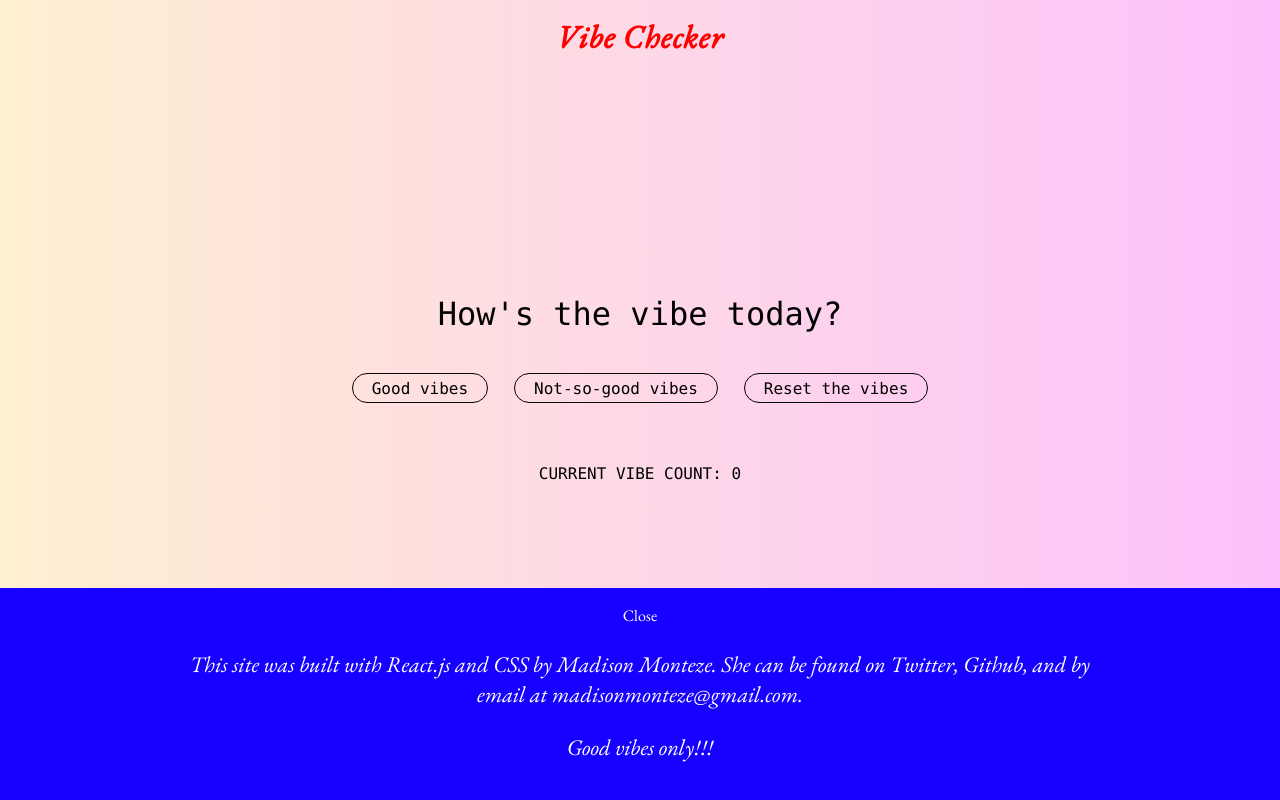
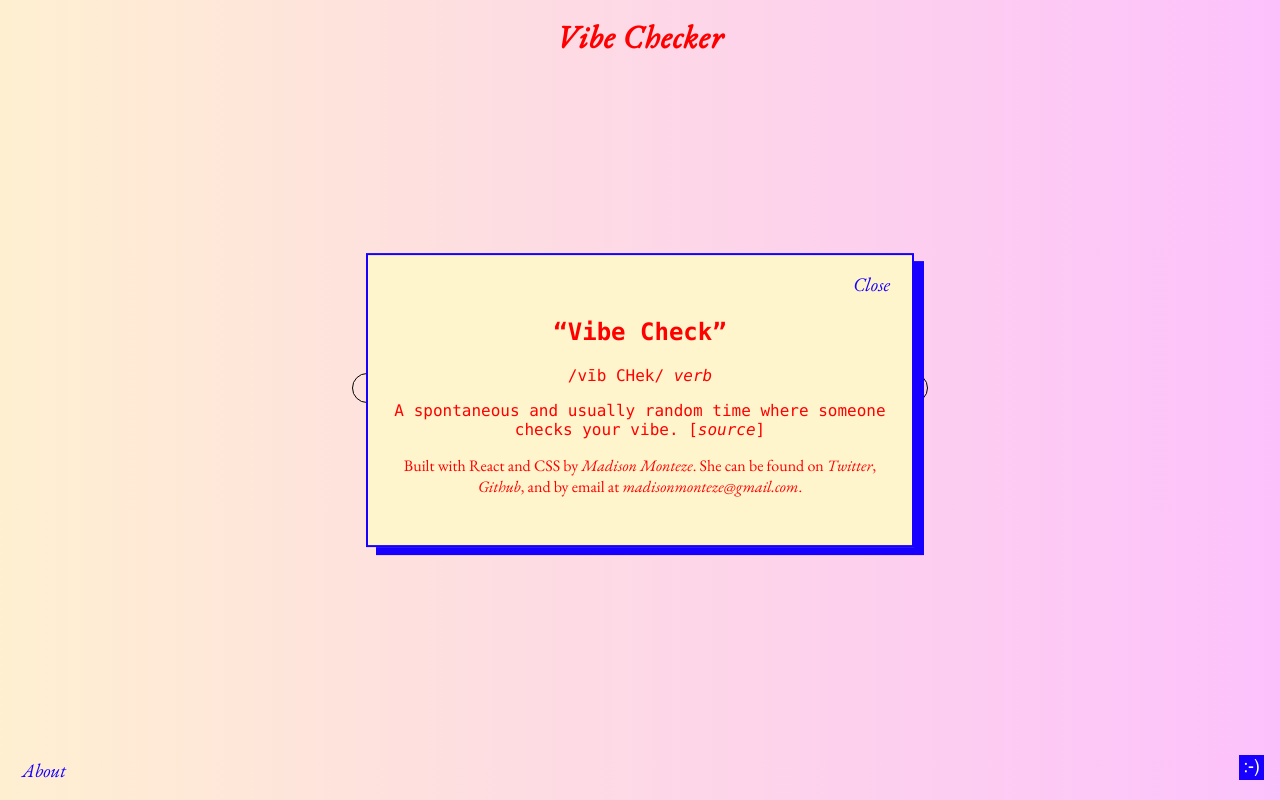
Before and after one commit to madisonmonteze/vibe-checker, a React (Create React App) app: page / in a window 1280 px wide. Both pictures are taken after a click on the button "About". Built offline with nearby package versions, Linux system fonts and the light colour scheme.

Commit message:
updated modal

```diff
--- a/package.json
+++ b/package.json
@@ -6,9 +6,11 @@
     "@testing-library/jest-dom": "^4.2.4",
     "@testing-library/react": "^9.3.2",
     "@testing-library/user-event": "^7.1.2",
+    "classnames": "^2.2.6",
     "react": "^16.13.1",
     "react-dom": "^16.13.1",
-    "react-scripts": "3.4.1"
+    "react-scripts": "3.4.1",
+    "react-transition-group": "^4.4.1"
   },
   "scripts": {
     "start": "react-scripts start",
--- a/public/index.html
+++ b/public/index.html
@@ -6,18 +6,18 @@
     <meta name="viewport" content="width=device-width, initial-scale=1" />
     <meta
       name="description"
-      content="Made by Madison Monteze."
+      content="Built with React and CSS by Madison Hardt"
     />
     <link rel="apple-touch-icon" href="%PUBLIC_URL%/favicon.png" />
 
     <meta property="og:title" content="Vibe Checker">
-    <meta property="og:description" content="Made by Madison Monteze.">
+    <meta property="og:description" content="Built with React and CSS by Madison Hardt">
     <meta property="og:image" href="%PUBLIC_URL%/favicon.png">
     <meta property="og:url" content="%PUBLIC_URL%">
     <meta name="twitter:card" content="favicon.png">
 
     <meta property="og:site_name" content="Vibe Checker">
-    <meta name="twitter:image:alt" content="Made by Madison Monteze.">
+    <meta name="twitter:image:alt" content="Built with React and CSS by Madison Hardt">
 
     <!--
       manifest.json provides metadata used when your web app is installed on a
--- a/src/App.css
+++ b/src/App.css
@@ -1,6 +1,5 @@
 @import url('https://fonts.googleapis.com/css2?family=EB+Garamond:ital@0;1&display=swap');
 :root {
-  --sans-font: Arial, Helvetica, sans-serif;
   --serif-font: 'EB Garamond', serif;
   --mono-font: "SFMono-Regular", Consolas, "Liberation Mono", Menlo, Courier, monospace;
   --blue: #1700FF;
@@ -82,7 +81,7 @@ body {
   font-size: 2rem;
 }
 
-.counter-section p, .counter-buttons button {
+.counter-section p, .counter-buttons button, .credits p {
   font-size: 1rem;
 }
 
@@ -121,8 +120,15 @@ body {
 .footer {
   display: flex;
   align-items: flex-end;
-  justify-content: center;
+  justify-content: space-between;
   transition: all 0.5s ease;
+  padding-right: 1rem;
+  padding-left: 1rem;
+}
+
+.footer img {
+  width: 25px;
+  height: auto;
 }
 
 button {
@@ -131,53 +137,90 @@ button {
   transition: all 0.5s ease;
   border: none;
   text-decoration: none;
-  font-size: 1rem;
+  font-size: 1.2rem;
 }
 
 button:hover {
   cursor: pointer;
 }
 
-.open-button button {
+.footer button {
+  font-style: italic;
   color: var(--blue);
-  border-bottom: 1px solid transparent;
-
+  transition: all 0.5s ease;
 }
 
-.open-button button:hover {
+.footer button:hover {
   color: var(--red);
-  border-bottom: 1px solid var(--red);
-
+  transition: all 0.5s ease;
 }
 
-.about-slider {
-  background-color: var(--blue);
-  transition: all 0.5s ease-in-out;
-  width: 100%;
-  margin-bottom: -1rem;
-  padding: 1rem;
+.modal {
+  position: fixed;
+  top: 0;
+  left: 0;
+  width:100%;
+  height: 100%;
+  z-index: 30;
+  opacity: 0;
+  visibility: hidden;
+  transform: scale(1.1);
+  transition: visibility 0s linear 0.25s, opacity 0.25s 0s, transform 0.25s;
+  font-family: var(--serif-font);
 }
 
-.about-slider button {
-  color: var(--white);
+.modal-main {
+  position:fixed;
+  background: var(--light-yellow);
+  width: 40%;
+  height: auto;
+  top:50%;
+  left:50%;
+  transform: translate(-50%,-50%);
+  border: 2px solid var(--blue);
+  box-shadow: 10px 8px var(--blue);
+  padding: 1rem 1rem 2rem 1rem;
+  display: flex;
+  flex-direction: column;
+  color: var(--red);
 }
 
-.about-content {
-  width: 75%;
-  margin: 0 auto;
-  font-size: 1.4rem;
-  transition: all 0.5s ease;
-  color: var(--white);
-  font-family: var(--serif-font);
-  font-style: italic;
+.modal-top {
+  display: flex;
+  justify-content: flex-end;
 }
 
-.about-content a {
-  text-decoration: none;
-  color: var(--white);
+.definition {
+  font-family: var(--mono-font);
 }
 
-@media (max-width: 425px) {
+.modal-main a {
+  color: var(--red);
+  text-decoration: none;
+  font-style: italic;
+  transition: all 0.5s ease;
+}
+
+.modal-main a:hover {
+  color: var(--blue);
+  transition: all 0.5s ease;
+}
+
+.display-block {
+  opacity: 1;
+  visibility: visible;
+  transform: scale(1.0);
+  transition: visibility 0s linear 0s, opacity 0.25s 0s, transform 0.25s;
+}
+
+.display-none {
+  visibility: hidden;
+}
+
+
+/* Mobile */
+
+@media (max-width: 500px) {
   .counter-section h2 {
     font-size: 1.6rem;
   }
@@ -190,9 +233,6 @@ button:hover {
   .counter-box {
     width: 100%;
   }
-  .footer {
-    padding-bottom: 0;
-  }
   .open-button {
     padding-bottom: 1rem;
   }
@@ -200,4 +240,7 @@ button:hover {
     position: fixed;
     height: auto;
   }
+  .modal-main {
+    width: 80%;
+  }
 }
--- a/src/App.js
+++ b/src/App.js
@@ -1,6 +1,5 @@
 import React, { Component } from 'react';
 import './App.css';
-
 class App extends Component {
   render() {
     return (
@@ -10,12 +9,13 @@ class App extends Component {
         </div>
 
         <div className="counter-section">
-          <h2>How's the vibe today?</h2>
+          <h2>How&rsquo;s the vibe today?</h2>
           <Counter />
         </div>
 
         <div className="footer">
           <ToggleAbout />
+          <a href="https://madisonmonteze.com" alt="Madison Monteze Hardt" target="_blank" rel="noopener noreferrer"><img alt="Smiley" src="favicon.png"></img></a>
         </div>
 
       </div>
@@ -67,41 +67,51 @@ class Counter extends React.Component {
 };
 
 class ToggleAbout extends React.Component {
-  constructor(props) {
-    super(props);
-    this.state = {
-      visibility: false
-    };
-
-    this.toggleVisibility=this.toggleVisibility.bind(this);
+  state = {
+    show: false
   }
 
-  toggleVisibility(){
-    this.setState({
-    visibility: !this.state.visibility
-  })
+  showModal = () => {
+    this.setState({show:true});
   }
-  // change code above this line
-  render() {
-    if (this.state.visibility) {
-      return (
-        <div className="about-slider">
-          <button onClick={this.toggleVisibility}>Close</button>
-          <div className="about-content">
-            <p>This site was built with React.js and CSS by Madison Monteze. She can be found on <a href="https://twitter.com/madisonmonteze" alt="@madisonmonteze" target="_blank">Twitter</a>, <a href="https://github.com/madisonmonteze" alt="my github" target="_blank">Github</a>, and by email at <a href="mailto:madisonmonteze@gmail.com" alt="email me" target="_blank">madisonmonteze@gmail.com</a>.</p>
-            <p>Good vibes only!!!</p>
+  hideModal = () => {
+    this.setState({show:false})
+  }
+  render () {
+    return (
+      <main>
+        <Modal show={this.state.show} handleClose={this.hideModal} >
+          <div className="definition">
+            <h2>&ldquo;Vibe Check&rdquo;</h2>
+            <p>/vīb CHek/ <em>verb</em></p>
+            <p>A spontaneous and usually random time where someone checks your vibe. [<a href="https://www.urbandictionary.com/define.php?term=Vibe%20Check" target="_blank" rel="noopener noreferrer">source</a>]</p>
           </div>
 
+          <div className="credits">
+            <p>Built with React and CSS by <a href="https://madisonmonteze.com" alt="Madison Monteze" target="_blank" rel="noopener noreferrer">Madison Monteze</a>. She can be found on <a href="https://twitter.com/madisonmonteze" alt="@madisonmonteze" target="_blank" rel="noopener noreferrer">Twitter</a>, <a href="https://github.com/madisonmonteze" alt="Github" target="_blank" rel="noopener noreferrer">Github</a>, and by email at <a href="mailto:madisonmonteze@gmail.com" alt="madisonmonteze@gmail.com" target="_blank" rel="noopener noreferrer">madisonmonteze@gmail.com</a>.</p>
+          </div>
+        </Modal>
+        <button type='button' onClick={this.showModal}>About</button>
+      </main>
+    )
+  }
+}
+
+const Modal = ({ handleClose, show, children }) => {
+  const showHideClassName = show ? 'modal display-block' : 'modal display-none';
+
+  return (
+    <div className={showHideClassName}>
+      <section className='modal-main'>
+        <div className='modal-top'>
+          <button onClick={handleClose}>Close</button>
         </div>
-      );
-    } else {
-      return (
-        <div className="open-button">
-          <button onClick={this.toggleVisibility}>About</button>
+        <div className='modal-bottom'>
+          {children}
         </div>
-      );
-    }
-  }
+      </section>
+    </div>
+  );
 };
 
 export default App;
```
Also changed, not shown: src/icon.js (added, +34 -0 lines), 1 other file (tests, documents, lock files or other folders).
